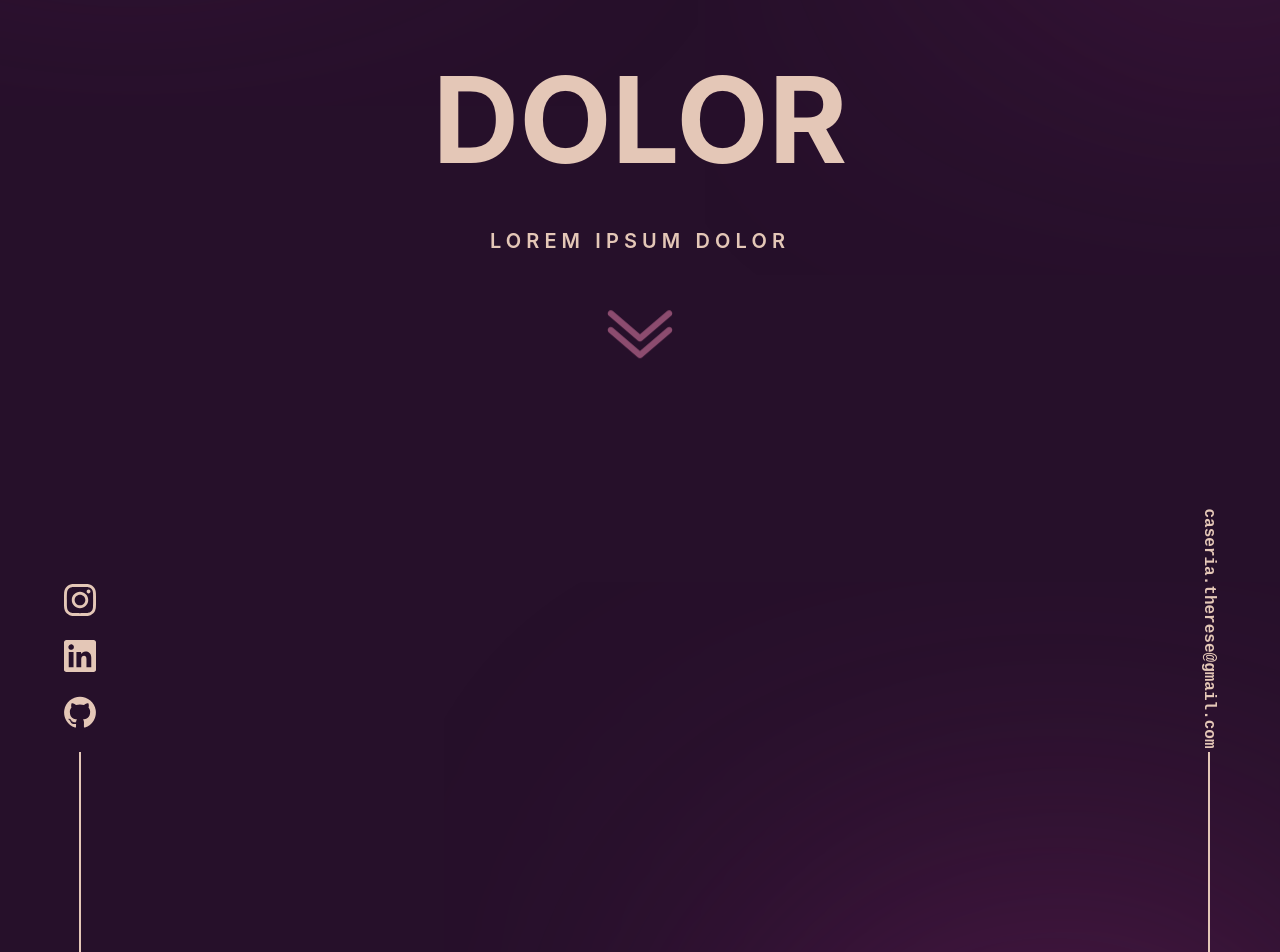
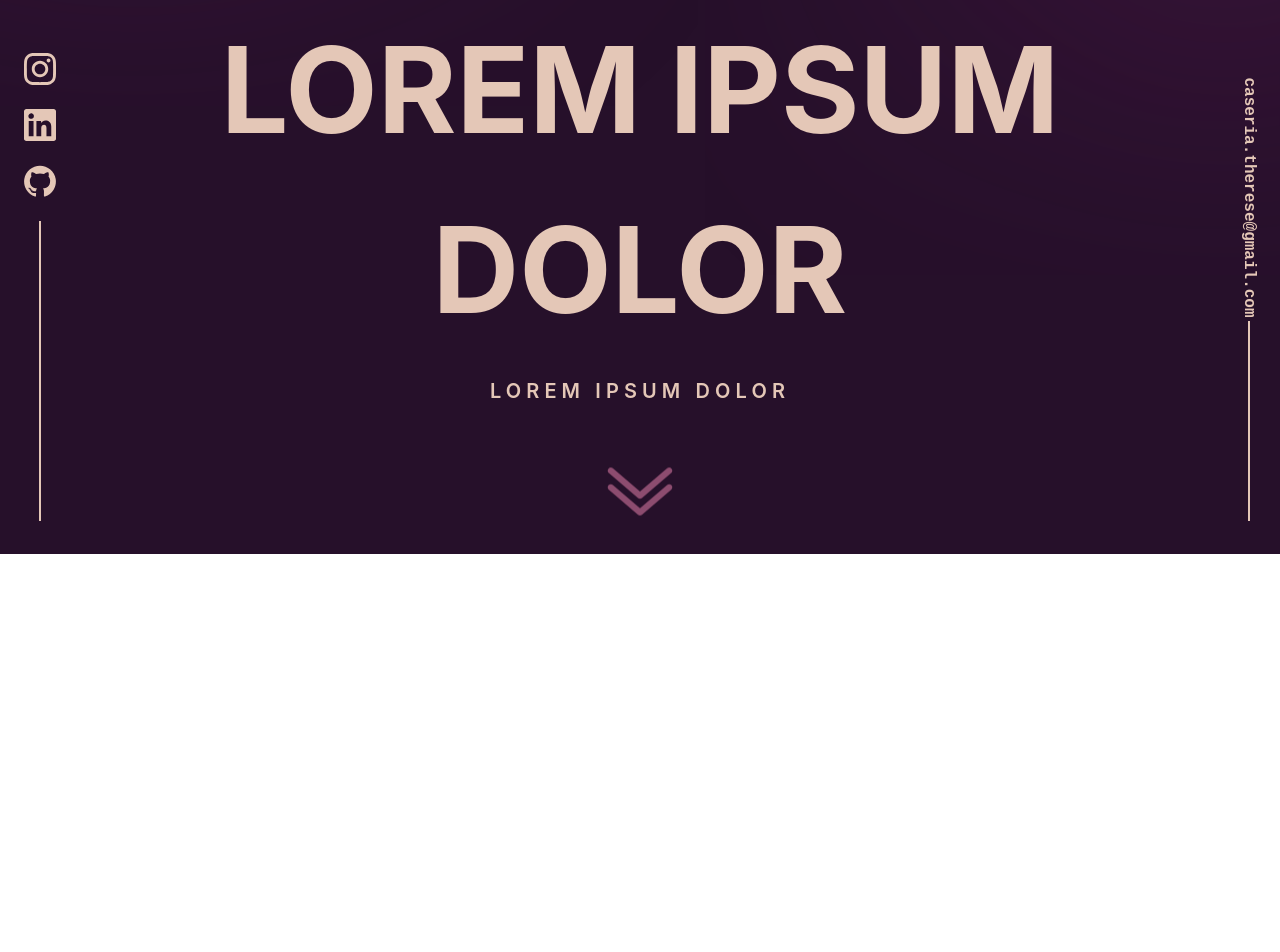
Before and after one commit to maryhime/portfolio, a React (Vite) app: page / in a window 1280 px wide. Shown: the part 595-1547 px from the top of the page. After the commit the page ends 1149 px from the top, so only its background shows below. Built offline with nearby package versions, Linux system fonts and the light colour scheme.

Commit message:
#3 fixed sticky links

```diff
--- a/src/components/HeroSection.jsx
+++ b/src/components/HeroSection.jsx
@@ -6,7 +6,7 @@ const HeroSection = () => {
   return (
     <>
       {ICONS.map((value, index) =>
-        <div key={index}  className="flex flex-col gap-48 phone:px-24 phone-lg:px-64 tablet:px-100  laptop:px-100 items-center py-100 ">
+        <div key={index}  className="flex flex-col gap-48 phone:px-24 phone-lg:px-64 tablet:px-100 laptop:px-100 items-center phone:pt-100 laptop:pt-[250px] min-h-screen">
 
           <img className='phone:w-full phone-lg:w-[422px] tablet:w-full laptop:h-[193px]' src="images/placeholder-img.svg" alt="" />
 
--- a/src/components/NavbarComponent.jsx
+++ b/src/components/NavbarComponent.jsx
@@ -7,7 +7,7 @@ const NAVIGATIONS = ['Home', 'About', 'Services', 'Portfolio'];
 
 const NavbarComponent = () => {
   return (
-    <div className="w-screen flex flex-row phone:gap-48 phone:px-24 phone:py-24 phone-lg:px-64 tablet:px-100 bg-transparent items-center font-inter  ">
+    <div className="w-screen flex flex-row phone:gap-48 phone:px-24 phone:py-24 phone-lg:px-64 tablet:px-100 bg-transparent items-center font-inter ">
       <img src="/images/placeholder-img.svg" className='phone:h-[56px] phone:w-[125px]' alt="logo" />
       <nav className='phone:hidden tablet:flex phone-lg:w-full justify-end items-center gap-48'>
         <ul className='text-text-color flex flex-row gap-16 uppercase text-primary text-navbar font-headings justify-end font-[700] font-inter text-[18px]  '>
@@ -26,7 +26,7 @@ const NavbarComponent = () => {
 
       <div className="phone:flex phone:w-full phone:justify-end  tablet:hidden laptop:hidden">
         {ICONS.map((value, index) =>
-          <img className='laptop:w-full' key={index} src={value.menu} alt="" />
+          <img className='phone:w- laptop:w-full' key={index} src={value.menu} alt="" />
         )}
       </div>
 
--- /dev/null
+++ b/src/components/RightSideLink.jsx
@@ -0,0 +1,23 @@
+import React from 'react'
+import LinkComponent from './generic/LinkComponent'
+
+const RightSideLink = () => {
+  return (
+    <div className="flex flex-col w-fit justify-end sticky top-0 left-full pr-24">
+
+      <ul className='line-right flex flex-col gap-24 items-center'>
+        <li className="text-text-color rotate-90 text-email hover:text-accent-2 w-[15px]">
+          <LinkComponent>
+            caseria.therese@gmail.com
+          </LinkComponent>
+        </li>
+
+
+      </ul>
+
+
+    </div>
+  )
+}
+
+export default RightSideLink
--- a/src/components/SideLinks.jsx
+++ b/src/components/SideLinks.jsx
@@ -1,11 +1,10 @@
 import React from 'react'
 import { ICONS } from '../utils/icons'
-import LinkComponent from './generic/LinkComponent'
 
 const SideLinks = () => {
   return (
-    <div className="phone:hidden tablet:flex flex-row justify-between w-screen items-end px-64 sticky">
-      <div className="flex flex-col justify-start">
+
+      <div className="flex flex-col w-fit justify-end sticky top-full pl-24">
         {ICONS.map((value, index) =>
           <ul key={index} className='line flex flex-col gap-24'>
             <li className="w-[32px] h-[32px]">
@@ -22,22 +21,8 @@ const SideLinks = () => {
 
       </div>
 
-      <div className="flex flex-col w-fit justify-end">
-
-        <ul className='line-right flex flex-col gap-24 items-center'>
-          <li className="text-text-color rotate-90 text-email hover:text-accent-2 w-[15px]">
-            <LinkComponent>
-              caseria.therese@gmail.com
-            </LinkComponent>
-          </li>
 
 
-        </ul>
-
-
-      </div>
-
-    </div>
   )
 }
 
--- a/src/index.css
+++ b/src/index.css
@@ -11,7 +11,7 @@
     content: "";
     display: block;
     width: 2px;
-    height: 200px;
+    height: 300px;
     margin: 0px 15px;
     background-color: #E4C7B7;
   }
--- a/src/main.jsx
+++ b/src/main.jsx
@@ -2,7 +2,6 @@ import React, { Fragment } from 'react'
 import ReactDOM from 'react-dom/client'
 import './index.css'
 import { PAGES } from './routes'
-import SideLinks from './components/SideLinks'
 
 ReactDOM.createRoot(document.getElementById('root')).render(
   <React.StrictMode>
@@ -13,7 +12,10 @@ ReactDOM.createRoot(document.getElementById('root')).render(
       </Fragment>
 
       )}
-      <SideLinks />
+
+
+
+
     </div>
   </React.StrictMode>,
 )
--- /dev/null
+++ b/src/pages/AboutPage.jsx
@@ -0,0 +1,12 @@
+import React from 'react'
+import FilledButtonComponent from '../components/generic/FilledButtonComponent'
+
+const AboutPage = () => {
+  return (
+    <div className='text-text-color px-100'>
+
+    </div>
+  )
+}
+
+export default AboutPage
--- a/src/pages/HomePage.jsx
+++ b/src/pages/HomePage.jsx
@@ -1,12 +1,21 @@
 import React from 'react'
 import NavbarComponent from '../components/NavbarComponent'
 import HeroSection from '../components/HeroSection'
+import SideLinks from '../components/SideLinks'
+import RightSideLink from '../components/RightSideLink'
+import AboutPage from './AboutPage'
 
 const HomePage = () => {
   return (
     <>
       <NavbarComponent />
+      <div className="fixed w-full top-1/4">
+        <SideLinks />
+        <RightSideLink />
+      </div>
       <HeroSection />
+      <AboutPage/>
+
     </>
 
   )
```
